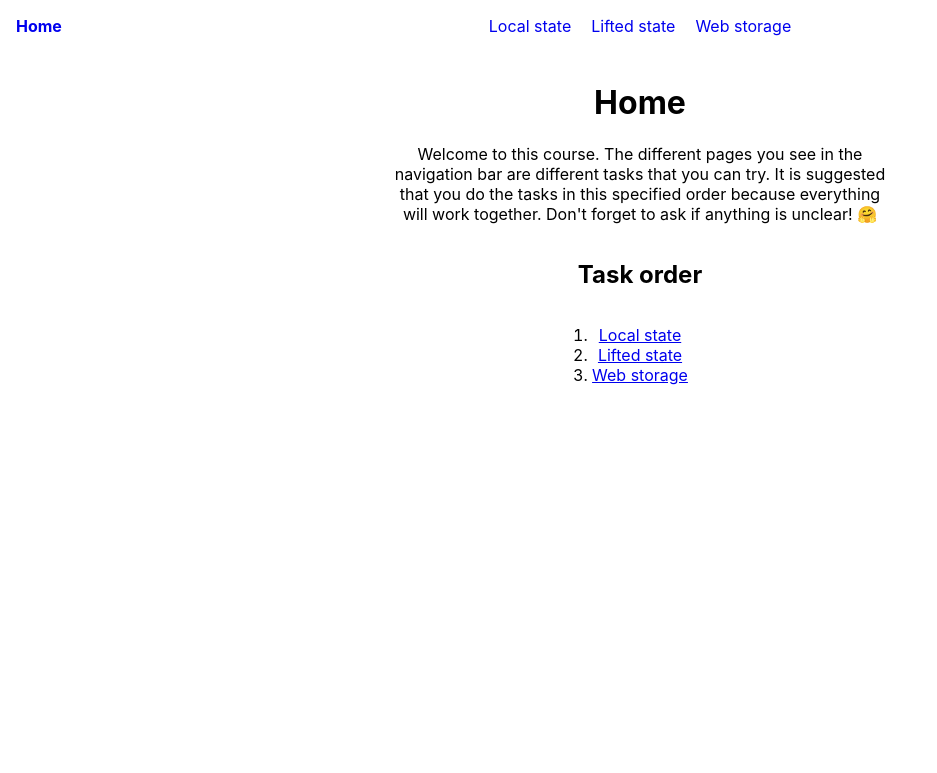
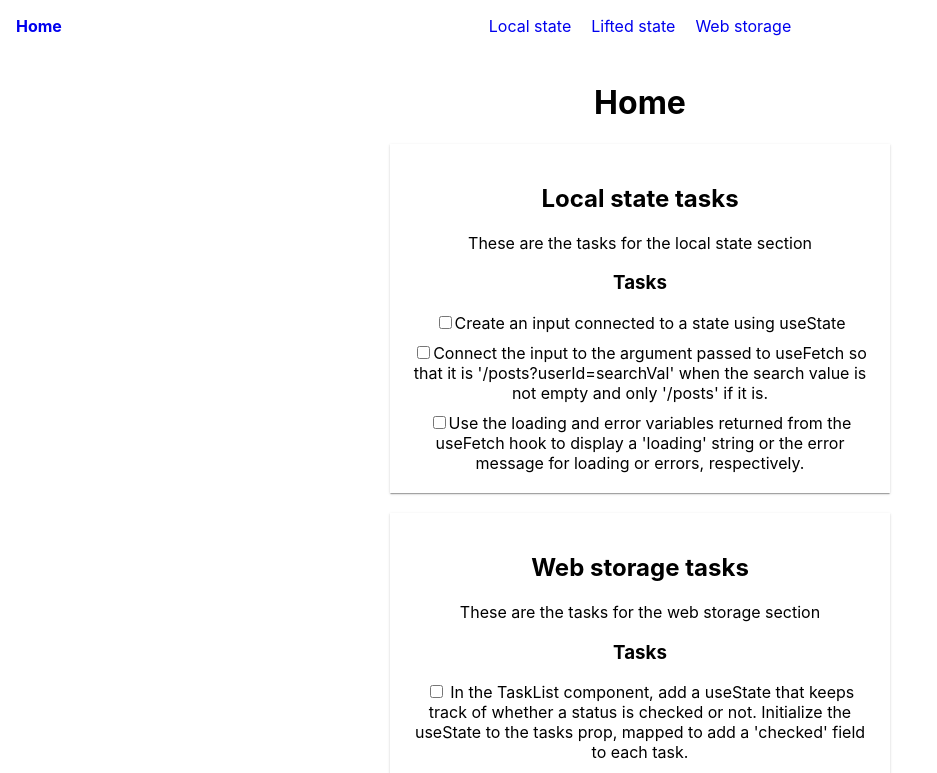
Before and after one commit to cammiida/state-management-course-2, a React (Create React App) app: page / in a window 1280 px wide. Shown: the top 773 px of the page, without its empty margins (0-937 px from the left). Built offline with nearby package versions, Linux system fonts and the light colour scheme.

Commit message:
:sparkles: Component composition example

```diff
--- a/src/App.js
+++ b/src/App.js
@@ -2,6 +2,7 @@ import React from "react";
 import { BrowserRouter as Router, Link, Route, Switch } from "react-router-dom";
 import "./App.css";
 import Navbar from "./components/Navbar";
+import NoComponentComposition from "./examples/NoComponentComposition";
 import LiftedStateExample from "./tasks/liftedState";
 import LocalStateExample from "./tasks/localState";
 import WebStorageExample from "./tasks/webStorage";
@@ -40,6 +41,7 @@ function App() {
             <Route path="/">
               <div style={{ maxWidth: "500px" }}>
                 <h1>Home</h1>
+                <NoComponentComposition />
                 <p>
                   Welcome to this course. The different pages you see in the
                   navigation bar are different tasks that you can try. It is
--- a/src/components/TaskList.jsx
+++ b/src/components/TaskList.jsx
@@ -30,7 +30,7 @@ const TaskList = ({ tasks, storageKey }) => {
 
   return (
     <div>
-      <h2>Tasks</h2>
+      <h3>Tasks</h3>
       <div style={{ display: "flex", flexDirection: "column", gap: "10px" }}>
         {tasksWithCheck.map((task) => (
           <div key={task.id}>
--- /dev/null
+++ b/src/data/localStateTasks.js
@@ -0,0 +1,17 @@
+const localStateTasks = [
+  {
+    id: 1,
+    text: "Create an input connected to a state using useState",
+  },
+  {
+    id: 2,
+    text: `Connect the input to the argument passed to useFetch so that it is
+        '/posts?userId=searchVal' when the search value is not empty and only
+        '/posts' if it is.`,
+  },
+  {
+    id: 3,
+    text: "Use the loading and error variables returned from the useFetch hook to display a 'loading' string or the error message for loading or errors, respectively.",
+  },
+];
+export default localStateTasks;
--- /dev/null
+++ b/src/data/webStorageTasks.js
@@ -0,0 +1,62 @@
+const webStorageTasks = [
+  {
+    id: 1,
+    text: `
+        In the TaskList component, add a useState that keeps track of whether a
+        status is checked or not. Initialize the useState to the tasks prop,
+        mapped to add a 'checked' field to each task.
+      `,
+  },
+  {
+    id: 2,
+    text: `
+        Add a useEffect with the newly created status in the dependency array.
+        Inside it, set a localStorage value through 'localStorage.setItem' with
+        'tasks' as the key, and the tasks state as the data. <br />
+        Hint: you might have to stringify the data
+      `,
+  },
+  {
+    id: 3,
+    text: `
+        In the same component, create an onTaskToggle method that takes the id
+        of a task as input. Add the method to the onChange event on the checkbox
+        input. Inside the method, use the setState method for the state defined
+        above, find the task with that id and update it to the opposite of the
+        previous value.
+      `,
+  },
+  {
+    id: 4,
+    text: `
+        Great, we have successfully saved the tasks with checked status to
+        localstorage (check the application tab in the developer tools). Now we
+        just need to remember these previously saved tasks when mounting the
+        component. To do this, we will add an initialize method that we call
+        inside the initialization of the state. In this method we want to check
+        whether there is any data in localstorage. If there is, use that, and if
+        not, return the mapping of the incoming tasks as before.
+
+        We should probably compare and combine the two states, but let's keep it simple for now.
+     `,
+  },
+  {
+    id: 5,
+    text: `
+        Update the mapped value in the return of the component to the new state
+        instead of the tasks prop. And of course, we need to add the checked prop to the checkbox input too!
+      `,
+  },
+  {
+    id: 5,
+    text: `
+       One last thing: Because TasksList is being used by several components, the localStorage key "tasks"
+       will crash, and wrong tasks will be loaded. We should therefore also supply the localStorage key
+       from the component that uses the TasksList component. Add this to the props in the TaskList component
+       and supply it from all other components that are using it. Afterwards, use the prop as the key for the
+       localStorage instead of the string "tasks".
+      `,
+  },
+];
+
+export default webStorageTasks;
--- /dev/null
+++ b/src/examples/NoComponentComposition.jsx
@@ -0,0 +1,61 @@
+import React from "react";
+import TaskList from "../components/TaskList";
+import localStateTasks from "../data/localStateTasks";
+import webStorageTasks from "../data/webStorageTasks";
+
+const NoComponentComposition = () => {
+  return (
+    <div style={{ display: "flex", flexDirection: "column", gap: "20px" }}>
+      <CardComponent
+        title="Local state tasks"
+        content={{
+          text: "These are the tasks for the local state section",
+          tasks: localStateTasks,
+          storageKey: "localStateCardTasks",
+        }}
+      />
+      <CardComponent
+        title="Web storage tasks"
+        content={{
+          text: "These are the tasks for the web storage section",
+          tasks: webStorageTasks,
+          storageKey: "webStorageCardTasks",
+        }}
+      />
+    </div>
+  );
+};
+
+const CardComponent = ({ title, content }) => {
+  return (
+    <div
+      style={{
+        boxShadow:
+          "0px 2px 1px -1px rgb(0 0 0 / 20%), 0px 1px 1px 0px rgb(0 0 0 / 14%), 0px 1px 3px 0px rgb(0 0 0 / 12%)",
+        padding: "20px",
+      }}
+    >
+      <CardHeader title={title} />
+      <CardContent
+        tasks={content.tasks}
+        text={content.text}
+        storageKey={content.storageKey}
+      />
+    </div>
+  );
+};
+
+const CardHeader = ({ title }) => {
+  return <h2>{title}</h2>;
+};
+
+const CardContent = ({ text, tasks, storageKey }) => {
+  return (
+    <section>
+      <p>{text}</p>
+      <TaskList tasks={tasks} storageKey={storageKey} />
+    </section>
+  );
+};
+
+export default NoComponentComposition;
--- a/src/tasks/localState/index.jsx
+++ b/src/tasks/localState/index.jsx
@@ -1,24 +1,8 @@
 import React from "react";
 import TaskDescription from "../../components/TaskDescription";
 import TaskList from "../../components/TaskList";
+import localStateTasks from "../../data/localStateTasks";
 import PostSearch from "./PostSearch";
-
-const localStateTasks = [
-  {
-    id: 1,
-    text: "Create an input connected to a state using useState",
-  },
-  {
-    id: 2,
-    text: `Connect the input to the argument passed to useFetch so that it is
-        '/posts?userId=searchVal' when the search value is not empty and only
-        '/posts' if it is.`,
-  },
-  {
-    id: 3,
-    text: "Use the loading and error variables returned from the useFetch hook to display a 'loading' string or the error message for loading or errors, respectively.",
-  },
-];
 
 const LocalStateExample = () => {
   return (
@@ -26,7 +10,7 @@ const LocalStateExample = () => {
       <TaskDescription
         title="Local state"
         sections={[
-          `This task is the introductory task to get you "in the game". Let's start.`,
+          `This task is the introductory task to get you going. Let's start.`,
           `Below, you can see a list of posts fetched from the JSON placeholder API. Our goal is
             to implement a simple local search function, in addition to showing some loading and
             error correctly.`,
--- a/src/tasks/webStorage/index.jsx
+++ b/src/tasks/webStorage/index.jsx
@@ -1,67 +1,7 @@
 import React from "react";
 import TaskDescription from "../../components/TaskDescription";
 import TaskList from "../../components/TaskList";
-
-const webStorageTasks = [
-  {
-    id: 1,
-    text: `
-        In the TaskList component, add a useState that keeps track of whether a
-        status is checked or not. Initialize the useState to the tasks prop,
-        mapped to add a 'checked' field to each task.
-      `,
-  },
-  {
-    id: 2,
-    text: `
-        Add a useEffect with the newly created status in the dependency array.
-        Inside it, set a localStorage value through 'localStorage.setItem' with
-        'tasks' as the key, and the tasks state as the data. <br />
-        Hint: you might have to stringify the data
-      `,
-  },
-  {
-    id: 3,
-    text: `
-        In the same component, create an onTaskToggle method that takes the id
-        of a task as input. Add the method to the onChange event on the checkbox
-        input. Inside the method, use the setState method for the state defined
-        above, find the task with that id and update it to the opposite of the
-        previous value.
-      `,
-  },
-  {
-    id: 4,
-    text: `
-        Great, we have successfully saved the tasks with checked status to
-        localstorage (check the application tab in the developer tools). Now we
-        just need to remember these previously saved tasks when mounting the
-        component. To do this, we will add an initialize method that we call
-        inside the initialization of the state. In this method we want to check
-        whether there is any data in localstorage. If there is, use that, and if
-        not, return the mapping of the incoming tasks as before.
-
-        We should probably compare and combine the two states, but let's keep it simple for now.
-     `,
-  },
-  {
-    id: 5,
-    text: `
-        Update the mapped value in the return of the component to the new state
-        instead of the tasks prop. And of course, we need to add the checked prop to the checkbox input too!
-      `,
-  },
-  {
-    id: 5,
-    text: `
-       One last thing: Because TasksList is being used by several components, the localStorage key "tasks"
-       will crash, and wrong tasks will be loaded. We should therefore also supply the localStorage key
-       from the component that uses the TasksList component. Add this to the props in the TaskList component
-       and supply it from all other components that are using it. Afterwards, use the prop as the key for the
-       localStorage instead of the string "tasks".
-      `,
-  },
-];
+import webStorageTasks from "../../data/webStorageTasks";
 
 const WebStorageExample = () => {
   return (
```
Also changed, not shown: src/examples/ComponentComposition.jsx (added, +52 -0 lines).
